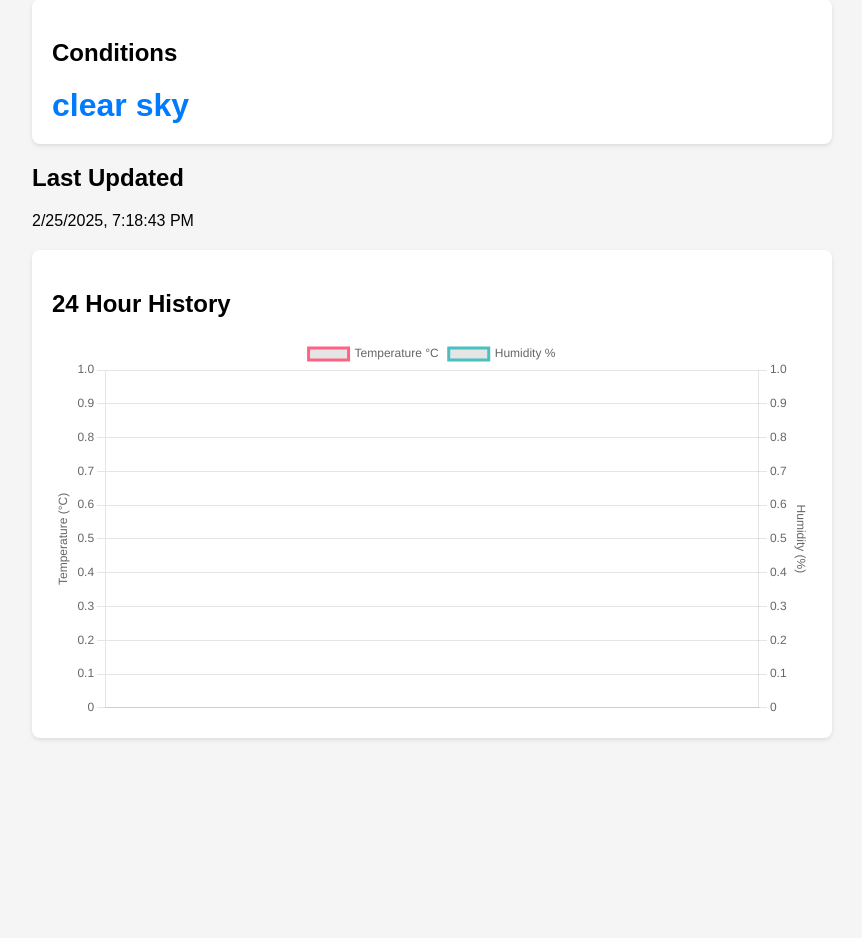
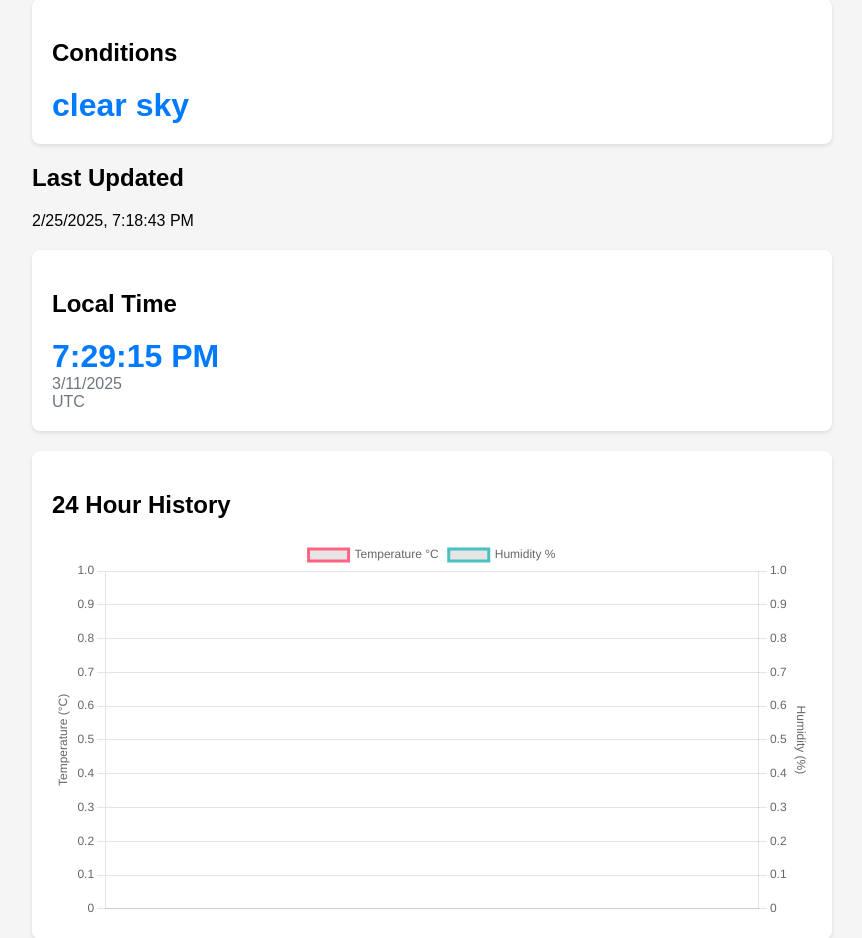
Before and after one commit to Dawijak04/SystemMonitor, a Flask app: page /weather in a window 1280 px wide. Shown: the part 653-1591 px from the top of the page, without its empty margins (208-1070 px from the left). Before the commit the page ends 1393 px from the top, so only its background shows below. Run offline with Flask 3, Linux system fonts and the light colour scheme; data comes from the database, SQL or seed files in the repository; data that the repository does not hold is empty; some libraries are stand-ins or nearby versions.

Commit message:
minor bug fixes

```diff
--- a/Project/templates/weather.html
+++ b/Project/templates/weather.html
@@ -36,6 +36,22 @@
             border-radius: 5px;
             margin-bottom: 20px;
         }
+        .time-card {
+            background: white;
+            border-radius: 8px;
+            padding: 20px;
+            margin: 20px 0;
+            box-shadow: 0 2px 4px rgba(0,0,0,0.1);
+        }
+        .time-display {
+            font-size: 2em;
+            font-weight: bold;
+            color: #007bff;
+        }
+        .time-info {
+            font-size: 1em;
+            color: #6c757d;
+        }
     </style>
     <script>
         document.addEventListener('DOMContentLoaded', () => {
@@ -56,16 +72,20 @@
                         data.weather.description;
                     document.getElementById('city').textContent =
                         data.weather.city;
-                    const timestamp = new Date(data.weather.timestamp);
-                    document.getElementById('last_update').textContent =
-                        timestamp.toLocaleString();
+
+                    // Update last_update with timestamp
+                    const lastUpdateElement = document.getElementById('last_update');
+                    lastUpdateElement.setAttribute('data-timestamp', data.weather.timestamp);
+
+                    // Convert UTC timestamps to local time
+                    convertTimestampsToLocal();
                 }
             }
 
             // Initial update
             updateMetrics(data);
 
-            // Poll for new data every 5 seconds
+            // Poll for new data every 10 seconds
             setInterval(() => {
                 fetch('/api/history/weather')
                     .then(response => response.json())
@@ -84,7 +104,7 @@
                         }
                     })
                     .catch(error => console.error('Error fetching metrics:', error));
-            }, 5000);  // Update every 5 seconds
+            }, 10000);  // Update every 10 seconds
 
             // Clock update
             function updateClock() {
@@ -109,10 +129,6 @@
                     }
                 });
             }
-
-            // Run conversion when page loads
-            document.addEventListener('DOMContentLoaded', convertTimestampsToLocal);
-        });
 
             let weatherChart;
 
@@ -186,12 +202,11 @@
                     .catch(error => console.error('Error fetching chart data:', error));
             }
 
-        // Initialize chart when page loads
-        document.addEventListener('DOMContentLoaded', () => {
+            // Initialize chart
             initChart();
             updateChart();
-            // Update chart every 15 minutes
-            setInterval(updateChart, 15000);
+            // Update chart every 10 seconds
+            setInterval(updateChart, 10000);
         });
     </script>
 </head>
@@ -222,7 +237,14 @@
 
         <div class="card">
             <h2>Last Updated</h2>
-            <p id="last_update">-</p>
+            <p id="last_update" class="utc-timestamp" data-timestamp="">-</p>
+        </div>
+
+        <div class="metric-card time-card">
+            <h2>Local Time</h2>
+            <div class="time-display" id="time">-</div>
+            <div class="time-info" id="date">-</div>
+            <div class="time-info" id="timezone">-</div>
         </div>
 
         <div class="metric-card">
```
Also changed, not shown: Project/templates/index.html (+0 -16 lines), Project/templates/local.html (+12 -10 lines). Lines whose indentation alone changed are shown as unchanged.
